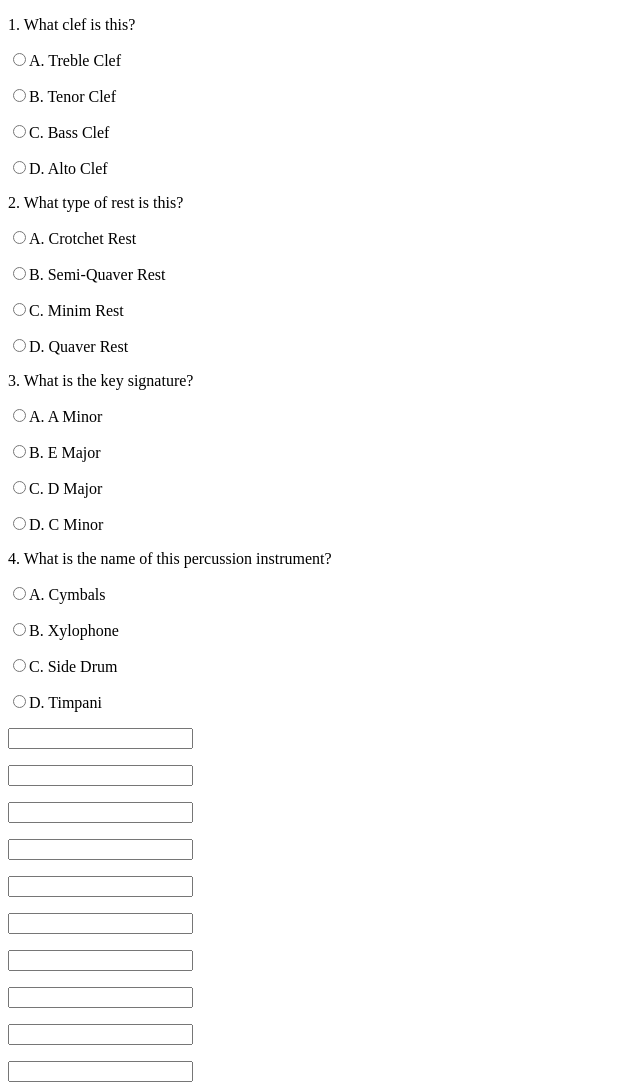
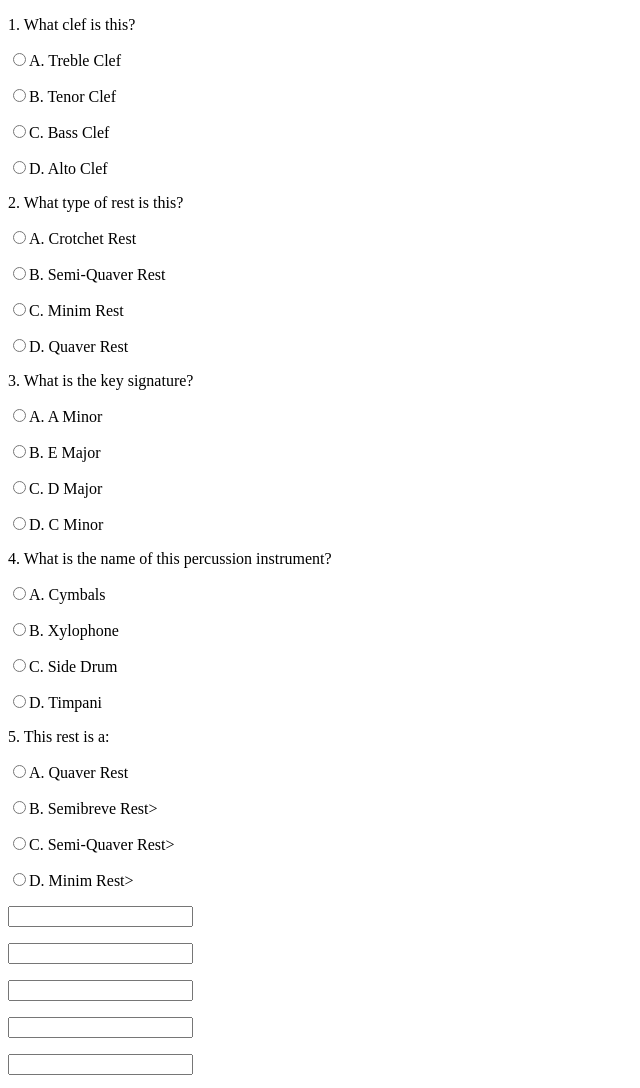
Before and after one commit to Caitriona71/music-quiz, a plain HTML site: page index.html in a window 1280 px wide. Shown: the top 1088 px of the page, without its empty margins (0-640 px from the left). Drawn offline with Linux system fonts and the light colour scheme.

Commit message:
Add question 5 and multiple choice answers

```diff
--- a/index.html
+++ b/index.html
@@ -43,11 +43,11 @@
 </div>
 
 <div>
-    <p></p>
-    <p><input></p>
-    <p><input></p>
-    <p><input></p>
-    <p><input></p>
+    <p>5. This rest is a:</p>
+    <p><input type="radio" name="question5" value="Quaver Rest">A. Quaver Rest</p>
+    <p><input type="radio" name="question5" value="Semibreve Rest">B. Semibreve Rest></p>
+    <p><input type="radio" name="question5" value="Semi-Quaver Rest">C. Semi-Quaver Rest></p>
+    <p><input type="radio" name="question5" value="Minim Rest">D. Minim Rest></p>
 </div>
 
 <div>
```
